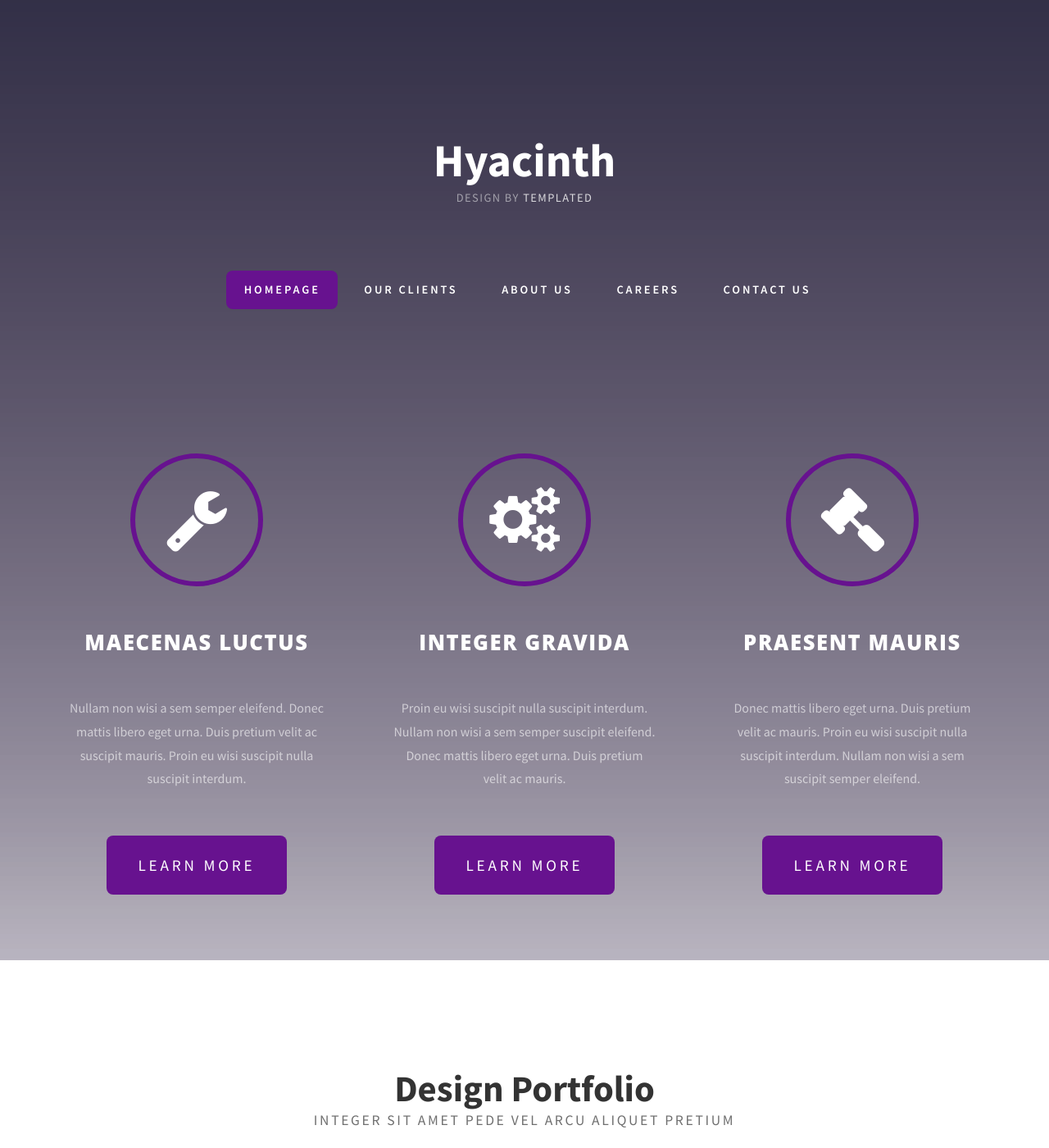
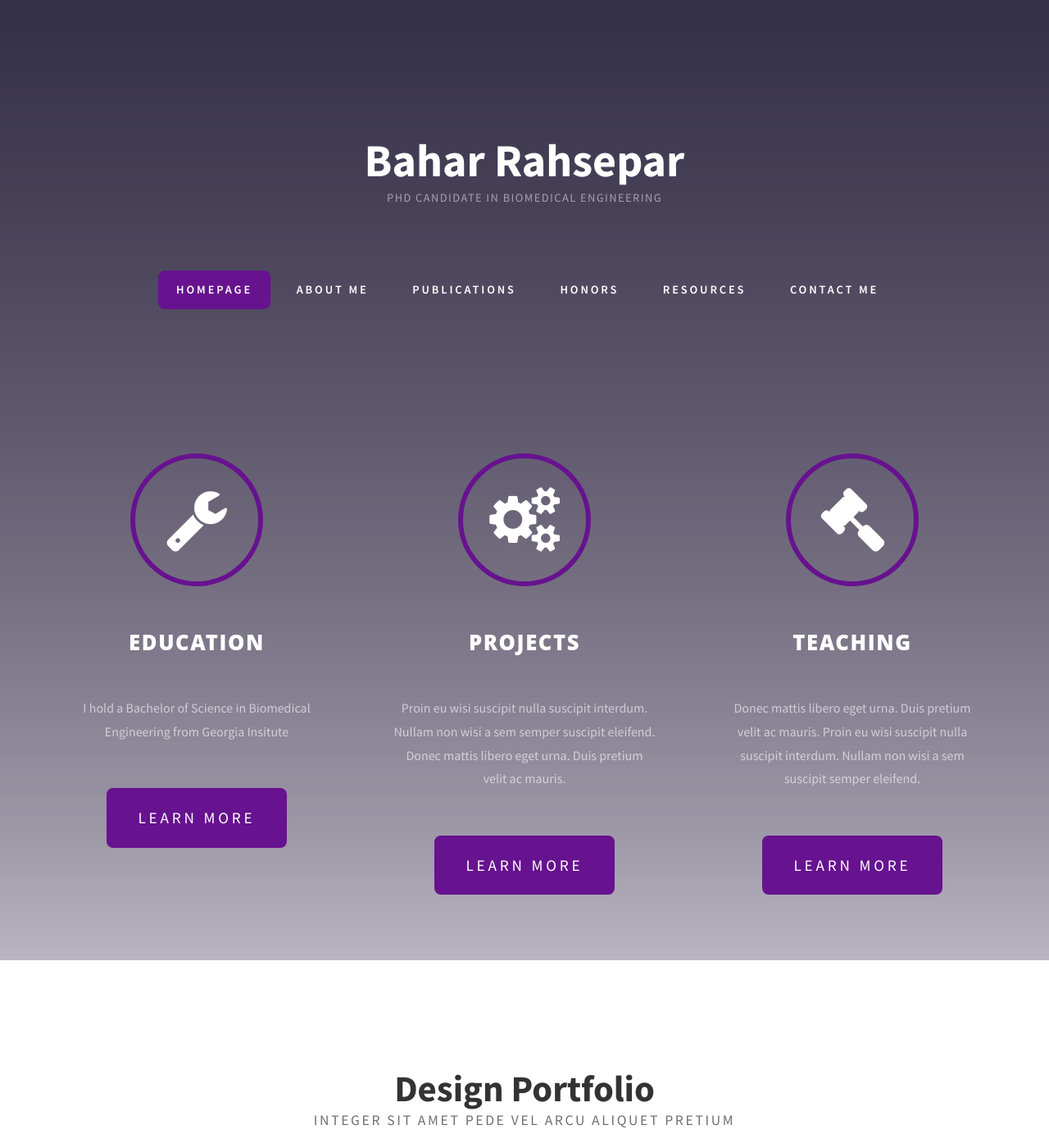
Before and after one commit to Baharata/bahar-rahsepar.github.io, a Jekyll site: the page index.html, which Jekyll copies as it is, in a window 1280 px wide and 1400 px high. Shown: the whole window at 82% size. Built offline with Jekyll 4.4.1, drawn with Linux system fonts in a browser that asks for light colours.

Commit message:
Update index.html

```diff
--- a/index.html
+++ b/index.html
@@ -25,15 +25,16 @@ Released   : 20131010
 <div id="header-wrapper">
 	<div id="header" class="container">
 		<div id="logo">
-			<h1><a href="#">Hyacinth</a></h1>
-			<span>Design by <a href="http://templated.co" rel="nofollow">TEMPLATED</a></span> </div>
+			<h1><a href="#">Bahar Rahsepar</a></h1>
+			<span>PhD Candidate in Biomedical Engineering</span> </div>
 		<div id="menu">
 			<ul>
 				<li class="current_page_item"><a href="#" accesskey="1" title="">Homepage</a></li>
-				<li><a href="#" accesskey="2" title="">Our Clients</a></li>
-				<li><a href="#" accesskey="3" title="">About Us</a></li>
-				<li><a href="#" accesskey="4" title="">Careers</a></li>
-				<li><a href="#" accesskey="5" title="">Contact Us</a></li>
+				<li><a href="#" accesskey="2" title="">About Me</a></li>
+				<li><a href="#" accesskey="3" title="">Publications</a></li>
+				<li><a href="#" accesskey="4" title="">Honors</a></li>
+				<li><a href="#" accesskey="5" title="">Resources</a></li>
+				<li><a href="#" accesskey="6" title="">Contact Me</a></li>
 			</ul>
 		</div>
 	</div>
@@ -42,19 +43,19 @@ Released   : 20131010
 	<div><span class="arrow-down"></span></div>
 	<div id="tbox1"> <span class="icon icon-wrench"></span>
 		<div class="title">
-			<h2>Maecenas luctus</h2>
+			<h2>Education</h2>
 		</div>
-		<p>Nullam non wisi a sem semper eleifend. Donec mattis libero eget urna. Duis pretium velit ac suscipit mauris. Proin eu wisi suscipit nulla suscipit interdum.</p>
+		<p>I hold a Bachelor of Science in Biomedical Engineering from Georgia Insitute </p>
 		<a href="#" class="button">Learn More</a> </div>
 	<div id="tbox2"> <span class="icon icon-cogs"></span>
 		<div class="title">
-			<h2>Integer gravida</h2>
+			<h2>Projects</h2>
 		</div>
 		<p>Proin eu wisi suscipit nulla suscipit interdum. Nullam non wisi a sem semper suscipit eleifend. Donec mattis libero eget urna. Duis pretium velit ac mauris.</p>
 		<a href="#" class="button">Learn More</a> </div>
 	<div id="tbox3"> <span class="icon icon-legal"></span>
 		<div class="title">
-			<h2>Praesent mauris</h2>
+			<h2>Teaching</h2>
 		</div>
 		<p>Donec mattis libero eget urna. Duis pretium velit ac mauris. Proin eu wisi suscipit nulla suscipit interdum. Nullam non wisi a sem suscipit semper eleifend.</p>
 		<a href="#" class="button">Learn More</a> </div>
```
